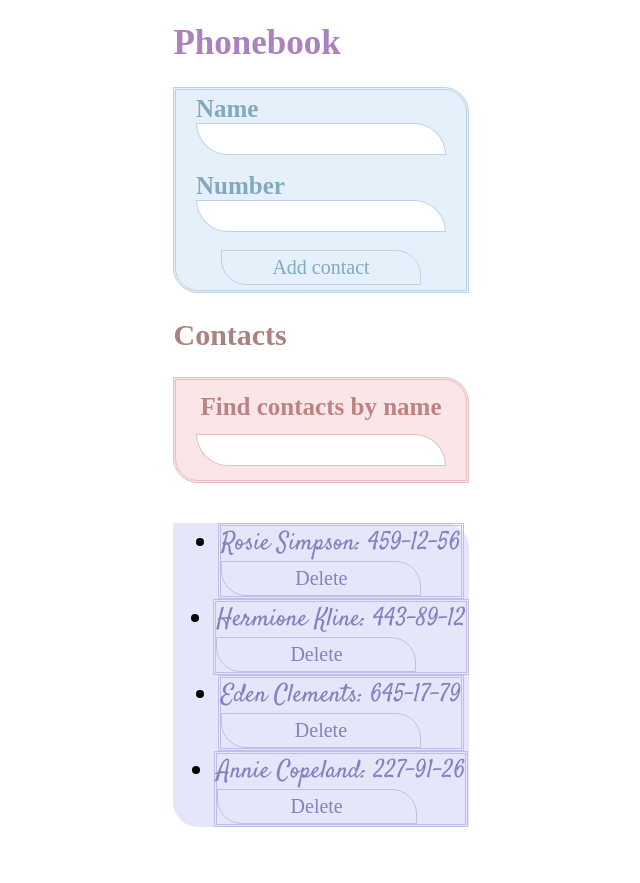
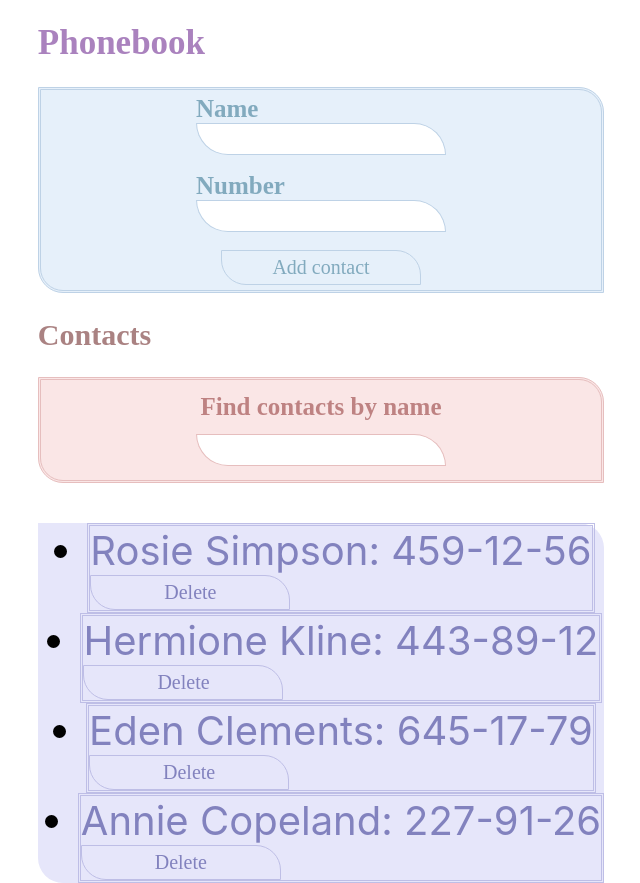
Before and after one commit to OlehKozubJS/goit-react-hw-02-phonebook, a React (Create React App) app: page / in a window 1280 px wide. Shown: the whole page, without its empty margins (319-959 px from the left). Before the commit the page ends 827 px from the top, so only its background shows below. Built offline with nearby package versions, Linux system fonts and the light colour scheme; a web font is replaced by a local one.

Commit message:
Update Pnonebook.module.css

```diff
--- a/src/components/PhonebookCSS/Pnonebook.module.css
+++ b/src/components/PhonebookCSS/Pnonebook.module.css
@@ -63,8 +63,3 @@ button:active {
     color: white;
     border-radius: 50px 0 50px 0;
 }
-
-li {
-    font-family: 'Satisfy', cursive;
-    font-size: 25px;
-}
```
